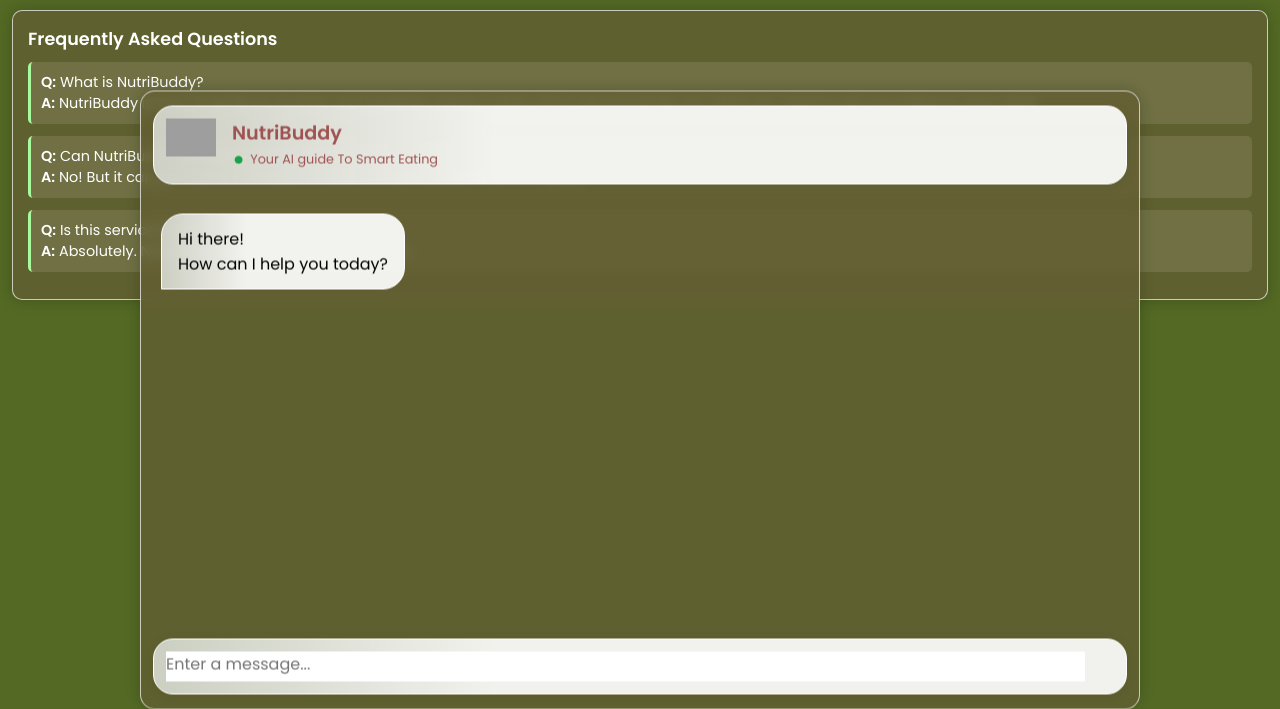
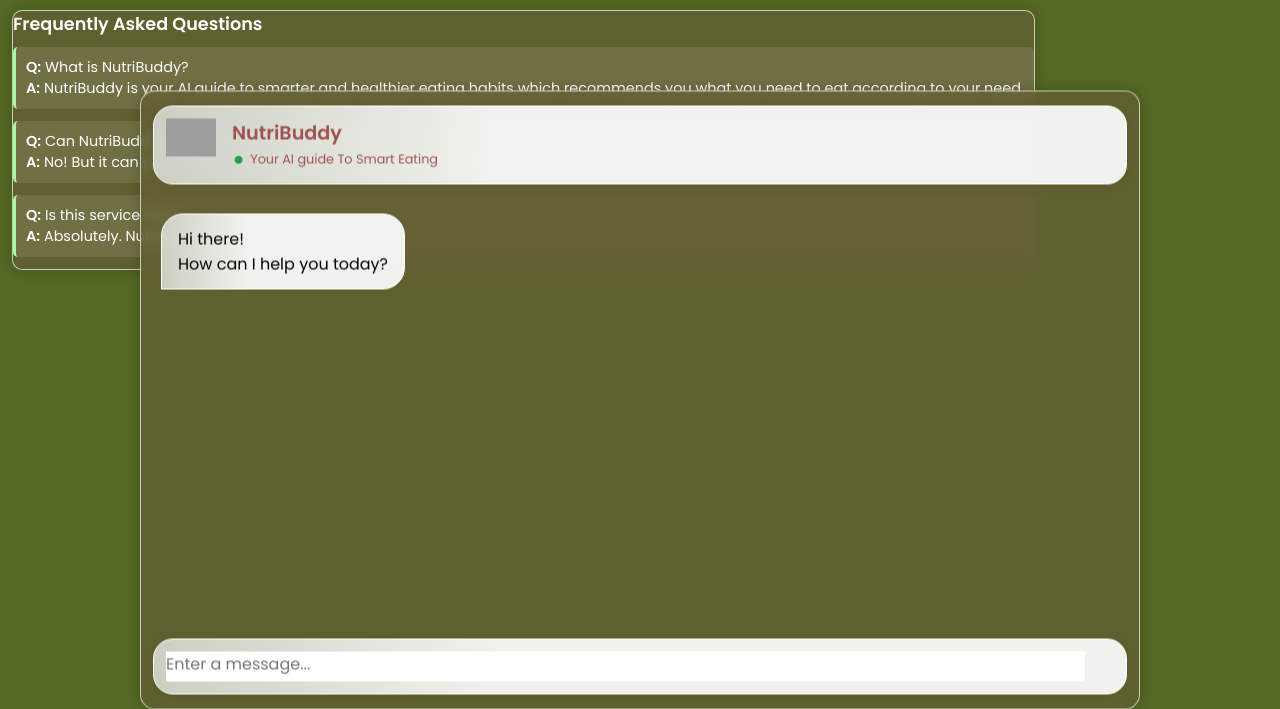
Before and after one commit to mr-nigam/NutriBuddy---AI-enabled-meal-planner-ChatBot, a Flask app: page / in a window 1280 px wide. Shown: the top 709 px of the page. Run offline with Flask 3, Linux system fonts and the light colour scheme; grey boxes are pictures that could not be loaded.

Commit message:
style1.css

```diff
--- a/static/style1.css
+++ b/static/style1.css
@@ -8,6 +8,7 @@
 
 body {
   background-color: rgb(83, 105, 36);
+  display:flex;
 }
 
 .glass-bg {
@@ -257,7 +258,9 @@ body {
 }
 
 .faq-section {
-  padding: 15px;
+  height:85%
+  width:20%
+  padding: 5px;
   margin: 10px 12px 90px;
   border-radius: 10px;
   font-size: 0.9rem;
```
